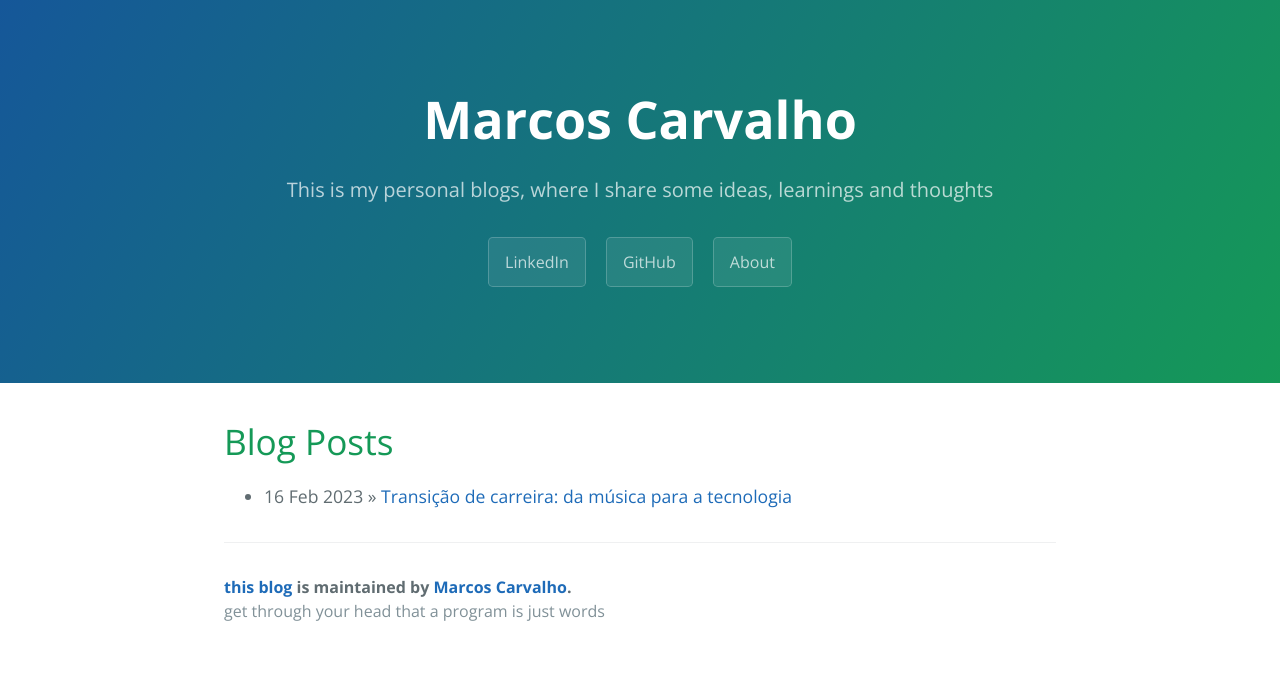
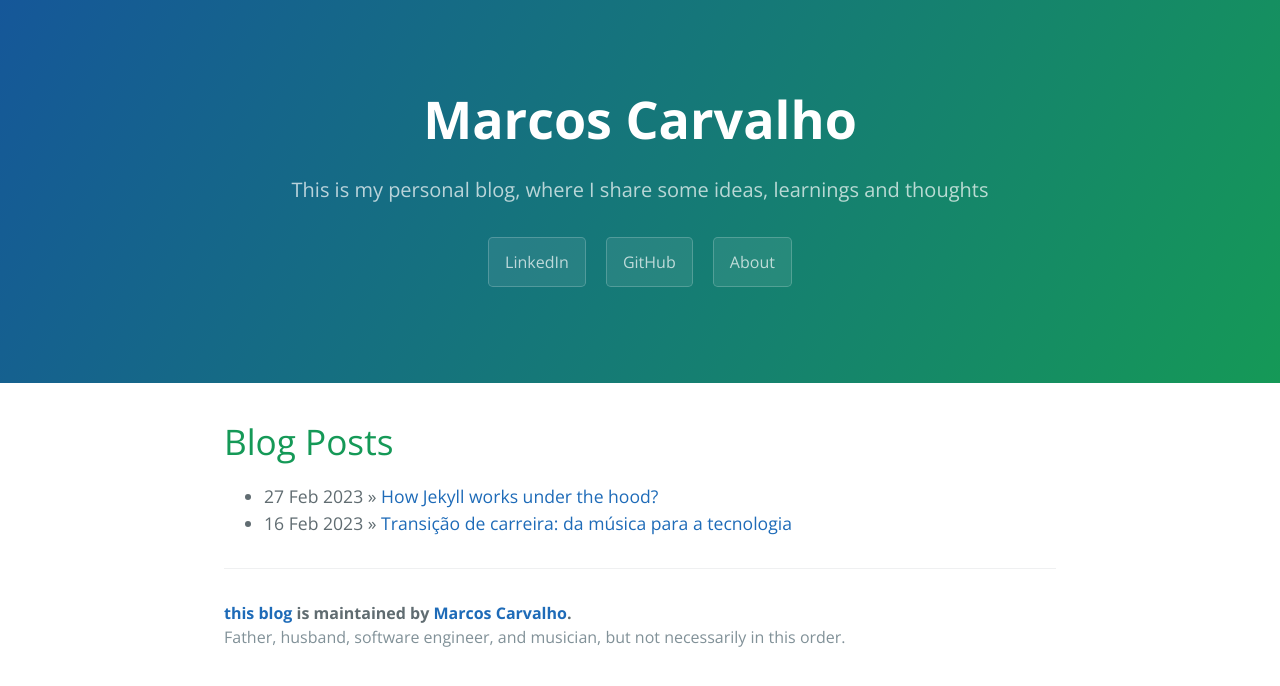
Before and after one commit to pcMarcos/pcMarcos.github.io, a Jekyll site: the page built from index.html, in a window 1280 px wide. Shown: the top 686 px of the page. Built offline with Jekyll 4.4.1, drawn with Linux system fonts in a browser that asks for light colours; the list of posts is cut into pages by our own code.

Commit message:
new post about jekyll

```diff
--- a/_config.yml
+++ b/_config.yml
@@ -1,6 +1,6 @@
 # Setup
 title:        Marcos Carvalho
-tagline:      This is my personal blogs, where I share some ideas, learnings and thoughts
+tagline:      This is my personal blog, where I share some ideas, learnings and thoughts
 baseurl:      ""
 paginate:     1
 locale:       "en"
--- a/_includes/page-footer.html
+++ b/_includes/page-footer.html
@@ -1,4 +1,4 @@
 <footer class="site-footer">
   <span class="site-footer-owner"><a href="{{ site.url }}"> this blog </a> is maintained by <a href="{{ site.author.url }}">{{ site.author.name }}</a>.</span>
-  <span class="site-footer-credits"> get through your head that a program is just words </span>
+  <span class="site-footer-credits"> Father, husband, software engineer, and musician, but not necessarily in this order. </span>
 </footer>
```
Also changed, not shown: _posts/2023-02-27-jekyll-under-the-hood.md (added, +17 -0 lines).
